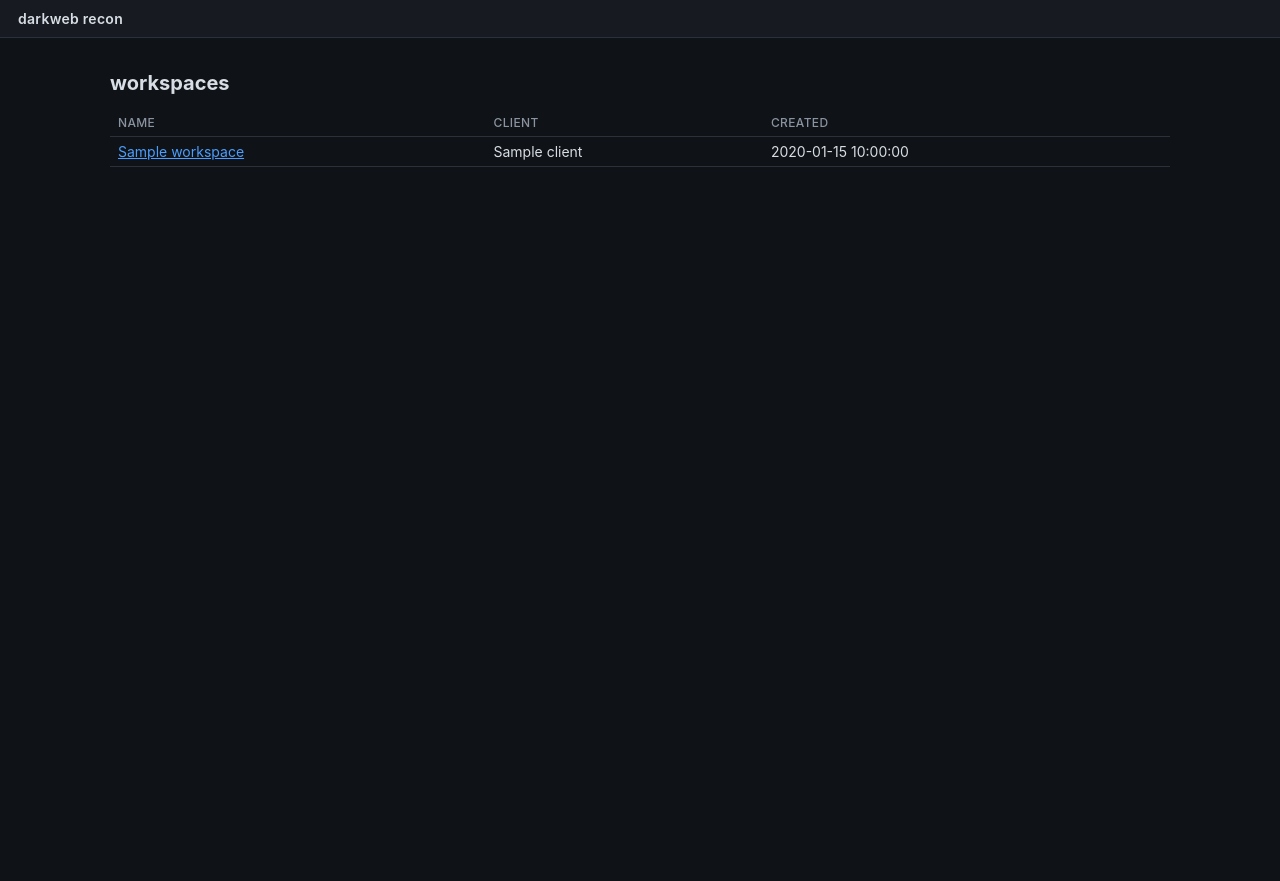
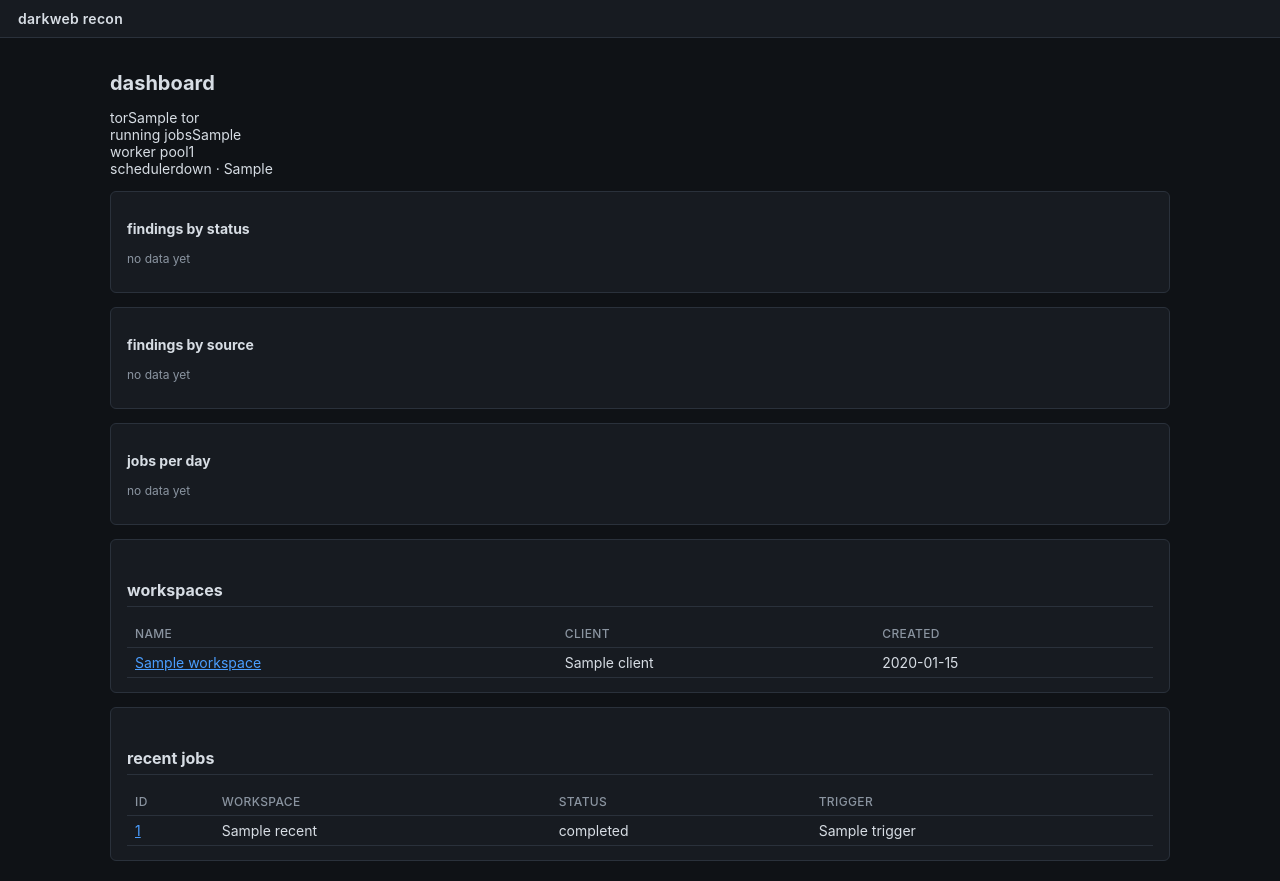
Before and after one commit to sec0ps/va-pt, a Flask app: template darkweb-recon/console/templates/dashboard.html in a window 1280 px wide. Before the commit the page ends 167 px from the top, so only its background shows below. Run offline with Flask 3, Linux system fonts and the light colour scheme; the template is opened without the code that fills it: most values are stand-ins (such as "Sample title", 1, 10 or a date in 2020).

Commit message:
Update dashboard.html

```diff
--- a/darkweb-recon/console/templates/dashboard.html
+++ b/darkweb-recon/console/templates/dashboard.html
@@ -1,6 +1,54 @@
 {% extends "base.html" %}
+
+{% macro bars(title, items, accent) %}
+{% set vals = items | map(attribute='value') | list %}
+{% set m = (vals | max) if vals and (vals | max) > 0 else 1 %}
+<div class="card chart">
+<h3>{{ title }}</h3>
+{% if items %}
+{% for it in items %}
+<div class="bar-row">
+<span class="bar-label">{{ it.label }}</span>
+<span class="bar-track"><span class="bar-fill {{ accent }}" style="width: {{ (it.value / m * 100) | round(1) }}%;"></span></span>
+<span class="bar-value">{{ it.value }}</span>
+</div>
+{% endfor %}
+{% else %}
+<p class="hint">no data yet</p>
+{% endif %}
+</div>
+{% endmacro %}
+
 {% block content %}
-<h1>workspaces</h1>
+<meta http-equiv="refresh" content="30">
+<h1>dashboard</h1>
+
+{% if system %}
+<div class="tiles">
+<div class="tile {{ 'ok' if system.tor == 'ready' else ('bad' if system.tor == 'failed' else 'warn') }}">
+<span class="tile-label">tor</span><span class="tile-value">{{ system.tor }}</span>
+</div>
+<div class="tile {{ 'ok' if system.running_jobs > 0 else '' }}">
+<span class="tile-label">running jobs</span><span class="tile-value">{{ system.running_jobs }}</span>
+</div>
+<div class="tile">
+<span class="tile-label">worker pool</span><span class="tile-value">{{ system.pool_size }}</span>
+</div>
+<div class="tile {{ 'ok' if system.scheduler_running else 'warn' }}">
+<span class="tile-label">scheduler</span><span class="tile-value">{{ 'up' if system.scheduler_running else 'down' }} · {{ system.scheduler_jobs }}</span>
+</div>
+</div>
+{% endif %}
+
+<div class="charts">
+{{ bars('findings by status', finding_bars, 'accent-blue') }}
+{{ bars('findings by source', source_bars, 'accent-green') }}
+{{ bars('jobs per day', job_bars, 'accent-amber') }}
+</div>
+
+<div class="dash-grid">
+<div class="card panel">
+<h2>workspaces</h2>
 <table>
 <thead><tr><th>name</th><th>client</th><th>created</th></tr></thead>
 <tbody>
@@ -8,27 +56,19 @@
 <tr>
 <td><a href="{{ url_for('ui.workspace_detail', wid=w.id) }}">{{ w.name }}</a></td>
 <td>{{ w.client or '' }}</td>
-<td>{{ w.created_at[:19] }}</td>
+<td>{{ w.created_at[:10] }}</td>
 </tr>
 {% else %}
 <tr><td colspan="3">no workspaces</td></tr>
 {% endfor %}
 </tbody>
 </table>
-
-{% if current_user.role == 'admin' %}
-<div class="card">
-<h2>new workspace</h2>
-<form method="post" action="{{ url_for('ui.create_workspace') }}">
-  <label>name<input name="name"></label>
-  <label>client<input name="client"></label>
-  <button type="submit">create</button>
-</form>
 </div>
 
+<div class="card panel">
 <h2>recent jobs</h2>
 <table>
-<thead><tr><th>id</th><th>workspace</th><th>status</th><th>trigger</th><th>created</th></tr></thead>
+<thead><tr><th>id</th><th>workspace</th><th>status</th><th>trigger</th></tr></thead>
 <tbody>
 {% for j in recent %}
 <tr>
@@ -36,12 +76,23 @@
 <td>{{ j.workspace_name }}</td>
 <td>{{ j.status }}</td>
 <td>{{ j.trigger }}</td>
-<td>{{ j.created_at[:19] }}</td>
 </tr>
 {% else %}
-<tr><td colspan="5">none</td></tr>
+<tr><td colspan="4">none</td></tr>
 {% endfor %}
 </tbody>
 </table>
+</div>
+
+{% if current_user.role == 'admin' %}
+<div class="card panel full">
+<h2>new workspace</h2>
+<form method="post" action="{{ url_for('ui.create_workspace') }}">
+<label>name<input name="name"></label>
+<label>client<input name="client"></label>
+<button type="submit">create</button>
+</form>
+</div>
 {% endif %}
+</div>
 {% endblock %}
```
